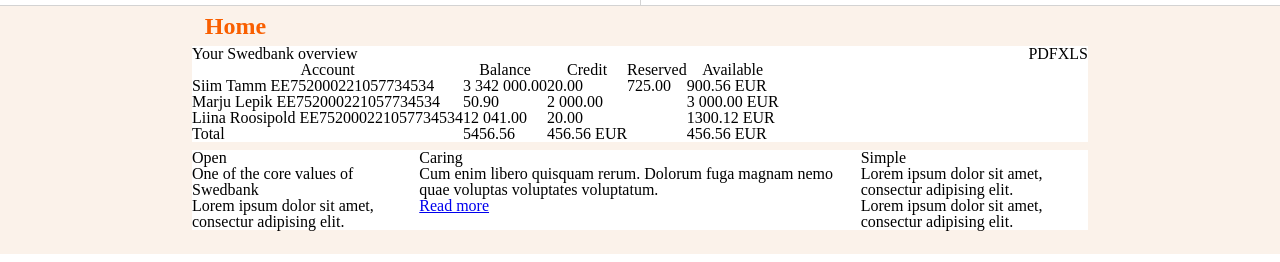
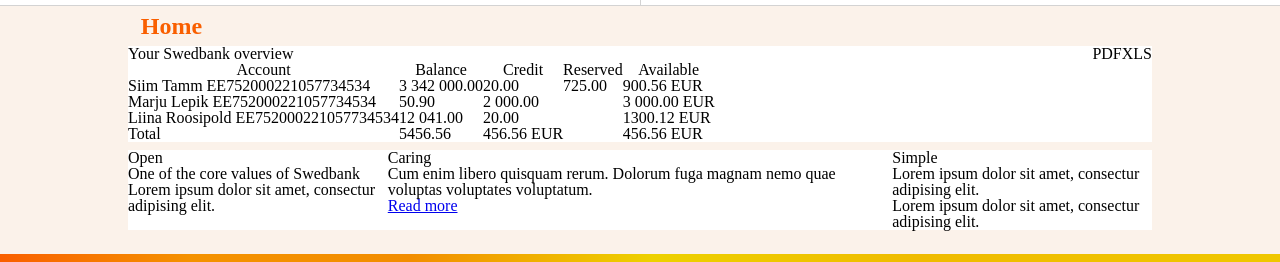
Before and after one commit to IvaTsu/swedbank-test-payment-calculator, a React app: page / in a window 1280 px wide. Shown: the part 655-917 px from the top of the page. Built offline with nearby package versions, Linux system fonts and the light colour scheme.

Commit message:
init Footer component

```diff
--- a/src/components/Container/main.sass
+++ b/src/components/Container/main.sass
@@ -5,14 +5,14 @@
 
 .container
   margin: 0 auto
-  width: 70%
+  width: 80%
   background-color: white
 
 .separator
   height: 0.5rem
 
 .header
-  padding: 0.5rem 0 0.5rem 16%
+  padding: 0.5rem 0 0.5rem 11%
   font-size: 1.5rem
   font-weight: bold
   color: #f95f00
--- /dev/null
+++ b/src/components/Footer/index.js
@@ -0,0 +1,10 @@
+import React from 'react';
+
+// Custom Components
+import HeaderStripe from './../Header/HeaderStripe';
+
+export default () =>
+    <div>
+        <HeaderStripe />
+    </div>
+;
--- a/src/index.js
+++ b/src/index.js
@@ -4,6 +4,7 @@
 // Custom Components
 import Header from './components/Header/index';
 import Navbar from './components/Navbar/index';
+import Footer from './components/Footer/index';
 
 // styles
 import './reset.sass';
@@ -13,6 +14,7 @@
     <Fragment>
         <Header />
         <Navbar />
+        <Footer />
     </Fragment>
 );
 
```
